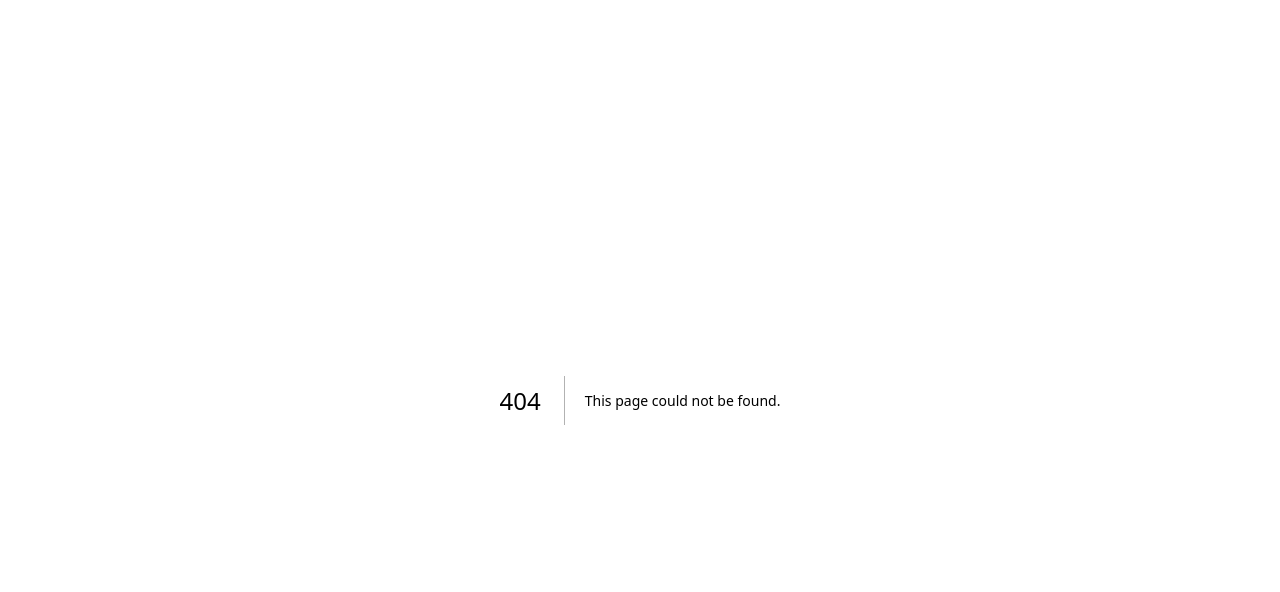
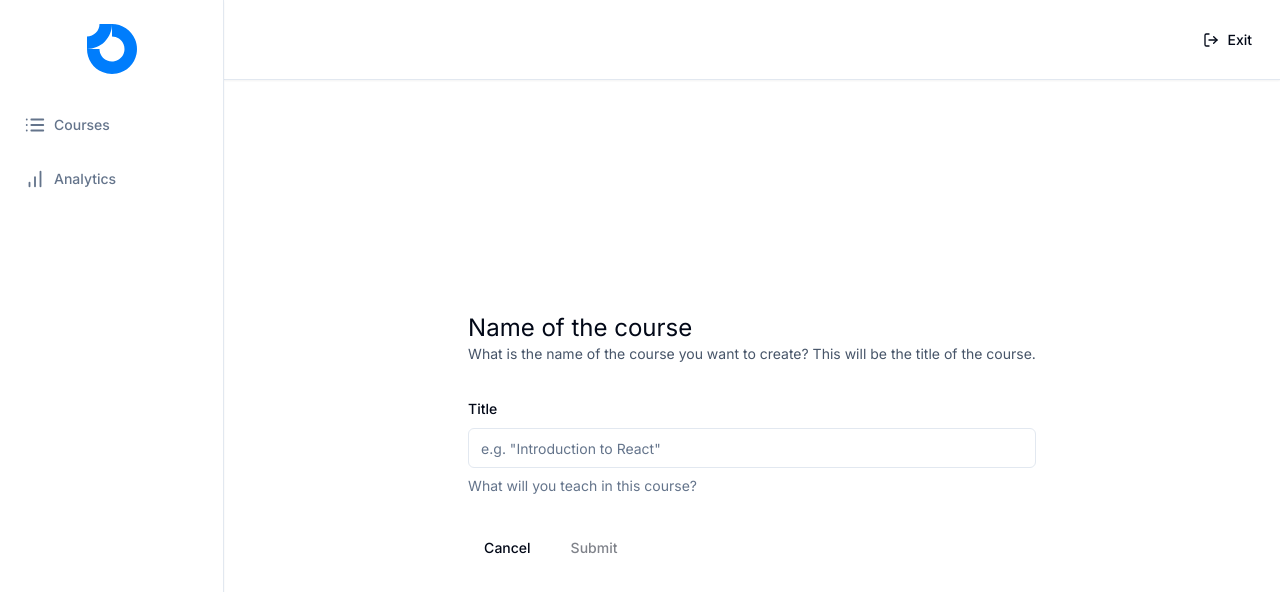
Before and after one commit to ivanmeda993/next-lms, a Next.js app: page /teacher/create in a window 1280 px wide. Before the commit this address had no page. Shown: the top 592 px of the page. Built offline with nearby package versions, Linux system fonts and the light colour scheme; no server answers.

Commit message:
Course Creation UI

```diff
--- a/app/(dashboard)/(routes)/teacher/courses/page.tsx
+++ b/app/(dashboard)/(routes)/teacher/courses/page.tsx
@@ -1,5 +1,14 @@
+import { Button } from "@/components/ui/button";
+import Link from "next/link";
+
 const CoursesPage = () => {
-  return <div>CoursesPage</div>;
+  return (
+    <div className="p-6">
+      <Link href="/teacher/create">
+        <Button>New Course </Button>
+      </Link>
+    </div>
+  );
 };
 
 export default CoursesPage;
--- /dev/null
+++ b/app/(dashboard)/(routes)/teacher/create/page.tsx
@@ -0,0 +1,105 @@
+"use client";
+
+import * as z from "zod";
+import axios from "axios";
+import { zodResolver } from "@hookform/resolvers/zod";
+import { useForm } from "react-hook-form";
+import { useRouter } from "next/navigation";
+
+import {
+  FormItem,
+  FormControl,
+  FormDescription,
+  FormField,
+  FormLabel,
+  FormMessage,
+  Form,
+} from "@/components/ui/form";
+import { Button } from "@/components/ui/button";
+import { Input } from "@/components/ui/input";
+import Link from "next/link";
+
+const formSchema = z.object({
+  title: z
+    .string()
+    .min(3, {
+      message: "Title must be at least 3 characters long",
+    })
+    .max(255),
+});
+const CreatePage = () => {
+  const router = useRouter();
+  const form = useForm<z.infer<typeof formSchema>>({
+    resolver: zodResolver(formSchema),
+    defaultValues: {
+      title: "",
+    },
+  });
+
+  const { isSubmitting, isValid } = form.formState;
+
+  const onSubmit = async (values: z.infer<typeof formSchema>) => {
+    try {
+      const response = await axios.post("/api/course", values);
+      router.push(`/teacher/courses/${response.data.id}`);
+    } catch (error) {
+      console.error(error);
+    }
+    console.log(values);
+  };
+
+  return (
+    <div className="max-w-5xl mx-auto flex md:items-center md:justify-center h-full p-6">
+      <div>
+        <h1 className="text-2xl">Name of the course</h1>
+        <p className="text-sm text-slate-600">
+          What is the name of the course you want to create? This will be the
+          title of the course.
+        </p>
+        <Form {...form}>
+          <form
+            onSubmit={form.handleSubmit(onSubmit)}
+            className="space-y-8 mt-8"
+          >
+            <FormField
+              render={({ field, formState }) => (
+                <FormItem>
+                  <FormLabel>Title</FormLabel>
+                  <FormControl>
+                    <Input
+                      {...field}
+                      disabled={isSubmitting}
+                      placeholder='e.g. "Introduction to React"'
+                    />
+                  </FormControl>
+                  <FormDescription>
+                    What will you teach in this course?
+                  </FormDescription>
+                  <FormMessage />
+                </FormItem>
+              )}
+              name="title"
+              control={form.control}
+            />
+            <div className="flex items-center gap-x-2">
+              <Link href="/">
+                <Button variant="ghost" type="button">
+                  Cancel
+                </Button>
+              </Link>
+              <Button
+                variant="ghost"
+                type="submit"
+                disabled={!isValid || isSubmitting}
+              >
+                Submit
+              </Button>
+            </div>
+          </form>
+        </Form>
+      </div>
+    </div>
+  );
+};
+
+export default CreatePage;
--- a/app/layout.tsx
+++ b/app/layout.tsx
@@ -2,6 +2,7 @@
 import type { Metadata } from "next";
 import { Inter } from "next/font/google";
 import { ClerkProvider } from "@clerk/nextjs";
+import { ToastProvider } from "@/components/providers/toaster-provider";
 
 const inter = Inter({ subsets: ["latin"] });
 
@@ -18,7 +19,10 @@
   return (
     <ClerkProvider>
       <html lang="en">
-        <body className={inter.className}>{children}</body>
+        <body className={inter.className}>
+          <ToastProvider />
+          {children}
+        </body>
       </html>
     </ClerkProvider>
   );
--- /dev/null
+++ b/components/providers/toaster-provider.tsx
@@ -0,0 +1,7 @@
+"use client";
+
+import { Toaster } from "react-hot-toast";
+
+export const ToastProvider = () => {
+  return <Toaster />;
+};
--- /dev/null
+++ b/components/ui/form.tsx
@@ -0,0 +1,176 @@
+import * as React from "react"
+import * as LabelPrimitive from "@radix-ui/react-label"
+import { Slot } from "@radix-ui/react-slot"
+import {
+  Controller,
+  ControllerProps,
+  FieldPath,
+  FieldValues,
+  FormProvider,
+  useFormContext,
+} from "react-hook-form"
+
+import { cn } from "@/lib/utils"
+import { Label } from "@/components/ui/label"
+
+const Form = FormProvider
+
+type FormFieldContextValue<
+  TFieldValues extends FieldValues = FieldValues,
+  TName extends FieldPath<TFieldValues> = FieldPath<TFieldValues>
+> = {
+  name: TName
+}
+
+const FormFieldContext = React.createContext<FormFieldContextValue>(
+  {} as FormFieldContextValue
+)
+
+const FormField = <
+  TFieldValues extends FieldValues = FieldValues,
+  TName extends FieldPath<TFieldValues> = FieldPath<TFieldValues>
+>({
+  ...props
+}: ControllerProps<TFieldValues, TName>) => {
+  return (
+    <FormFieldContext.Provider value={{ name: props.name }}>
+      <Controller {...props} />
+    </FormFieldContext.Provider>
+  )
+}
+
+const useFormField = () => {
+  const fieldContext = React.useContext(FormFieldContext)
+  const itemContext = React.useContext(FormItemContext)
+  const { getFieldState, formState } = useFormContext()
+
+  const fieldState = getFieldState(fieldContext.name, formState)
+
+  if (!fieldContext) {
+    throw new Error("useFormField should be used within <FormField>")
+  }
+
+  const { id } = itemContext
+
+  return {
+    id,
+    name: fieldContext.name,
+    formItemId: `${id}-form-item`,
+    formDescriptionId: `${id}-form-item-description`,
+    formMessageId: `${id}-form-item-message`,
+    ...fieldState,
+  }
+}
+
+type FormItemContextValue = {
+  id: string
+}
+
+const FormItemContext = React.createContext<FormItemContextValue>(
+  {} as FormItemContextValue
+)
+
+const FormItem = React.forwardRef<
+  HTMLDivElement,
+  React.HTMLAttributes<HTMLDivElement>
+>(({ className, ...props }, ref) => {
+  const id = React.useId()
+
+  return (
+    <FormItemContext.Provider value={{ id }}>
+      <div ref={ref} className={cn("space-y-2", className)} {...props} />
+    </FormItemContext.Provider>
+  )
+})
+FormItem.displayName = "FormItem"
+
+const FormLabel = React.forwardRef<
+  React.ElementRef<typeof LabelPrimitive.Root>,
+  React.ComponentPropsWithoutRef<typeof LabelPrimitive.Root>
+>(({ className, ...props }, ref) => {
+  const { error, formItemId } = useFormField()
+
+  return (
+    <Label
+      ref={ref}
+      className={cn(error && "text-destructive", className)}
+      htmlFor={formItemId}
+      {...props}
+    />
+  )
+})
+FormLabel.displayName = "FormLabel"
+
+const FormControl = React.forwardRef<
+  React.ElementRef<typeof Slot>,
+  React.ComponentPropsWithoutRef<typeof Slot>
+>(({ ...props }, ref) => {
+  const { error, formItemId, formDescriptionId, formMessageId } = useFormField()
+
+  return (
+    <Slot
+      ref={ref}
+      id={formItemId}
+      aria-describedby={
+        !error
+          ? `${formDescriptionId}`
+          : `${formDescriptionId} ${formMessageId}`
+      }
+      aria-invalid={!!error}
+      {...props}
+    />
+  )
+})
+FormControl.displayName = "FormControl"
+
+const FormDescription = React.forwardRef<
+  HTMLParagraphElement,
+  React.HTMLAttributes<HTMLParagraphElement>
+>(({ className, ...props }, ref) => {
+  const { formDescriptionId } = useFormField()
+
+  return (
+    <p
+      ref={ref}
+      id={formDescriptionId}
+      className={cn("text-sm text-muted-foreground", className)}
+      {...props}
+    />
+  )
+})
+FormDescription.displayName = "FormDescription"
+
+const FormMessage = React.forwardRef<
+  HTMLParagraphElement,
+  React.HTMLAttributes<HTMLParagraphElement>
+>(({ className, children, ...props }, ref) => {
+  const { error, formMessageId } = useFormField()
+  const body = error ? String(error?.message) : children
+
+  if (!body) {
+    return null
+  }
+
+  return (
+    <p
+      ref={ref}
+      id={formMessageId}
+      className={cn("text-sm font-medium text-destructive", className)}
+      {...props}
+    >
+      {body}
+    </p>
+  )
+})
+FormMessage.displayName = "FormMessage"
+
+export {
+  useFormField,
+  Form,
+  FormItem,
+  FormLabel,
+  FormControl,
+  FormDescription,
+  FormMessage,
+  FormField,
+}
--- /dev/null
+++ b/components/ui/input.tsx
@@ -0,0 +1,25 @@
+import * as React from "react"
+
+import { cn } from "@/lib/utils"
+
+export interface InputProps
+  extends React.InputHTMLAttributes<HTMLInputElement> {}
+
+const Input = React.forwardRef<HTMLInputElement, InputProps>(
+  ({ className, type, ...props }, ref) => {
+    return (
+      <input
+        type={type}
+        className={cn(
+          "flex h-10 w-full rounded-md border border-input bg-background px-3 py-2 text-sm ring-offset-background file:border-0 file:bg-transparent file:text-sm file:font-medium placeholder:text-muted-foreground focus-visible:outline-none focus-visible:ring-2 focus-visible:ring-ring focus-visible:ring-offset-2 disabled:cursor-not-allowed disabled:opacity-50",
+          className
+        )}
+        ref={ref}
+        {...props}
+      />
+    )
+  }
+)
+Input.displayName = "Input"
+
+export { Input }
--- /dev/null
+++ b/components/ui/label.tsx
@@ -0,0 +1,26 @@
+"use client"
+
+import * as React from "react"
+import * as LabelPrimitive from "@radix-ui/react-label"
+import { cva, type VariantProps } from "class-variance-authority"
+
+import { cn } from "@/lib/utils"
+
+const labelVariants = cva(
+  "text-sm font-medium leading-none peer-disabled:cursor-not-allowed peer-disabled:opacity-70"
+)
+
+const Label = React.forwardRef<
+  React.ElementRef<typeof LabelPrimitive.Root>,
+  React.ComponentPropsWithoutRef<typeof LabelPrimitive.Root> &
+    VariantProps<typeof labelVariants>
+>(({ className, ...props }, ref) => (
+  <LabelPrimitive.Root
+    ref={ref}
+    className={cn(labelVariants(), className)}
+    {...props}
+  />
+))
+Label.displayName = LabelPrimitive.Root.displayName
+
+export { Label }
```
Also changed, not shown: package.json (+7 -1 lines), 1 other file (tests, documents, lock files or other folders).
